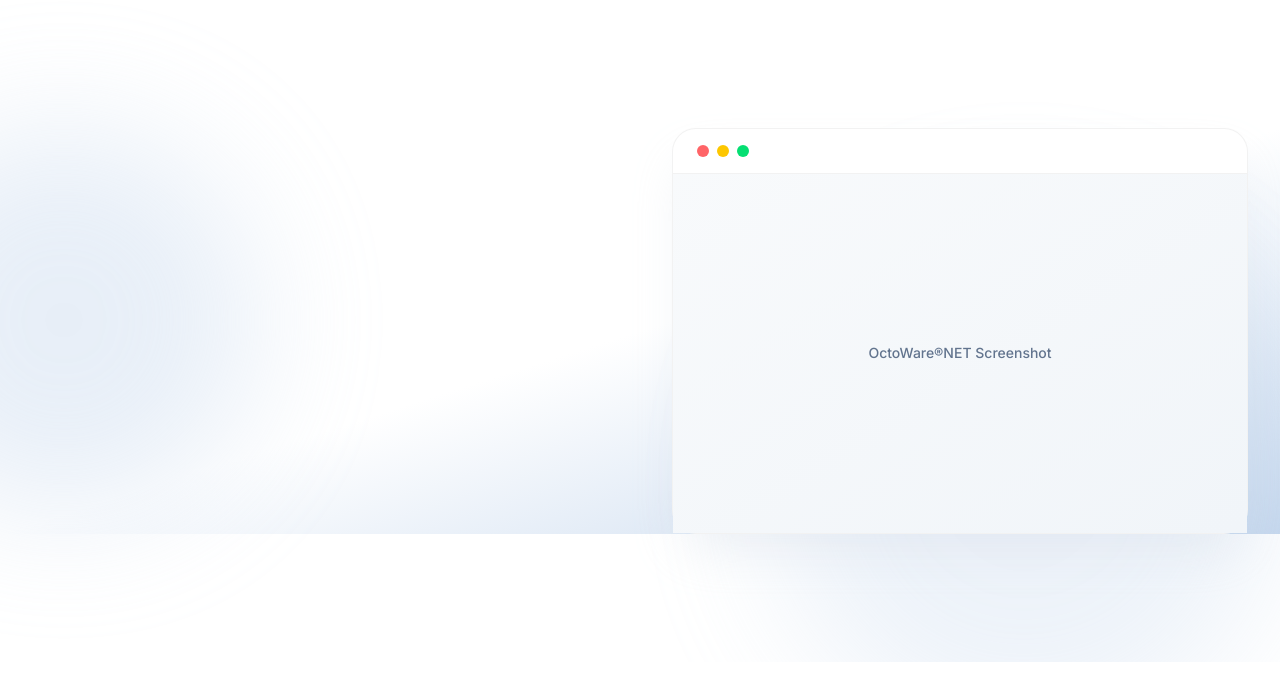
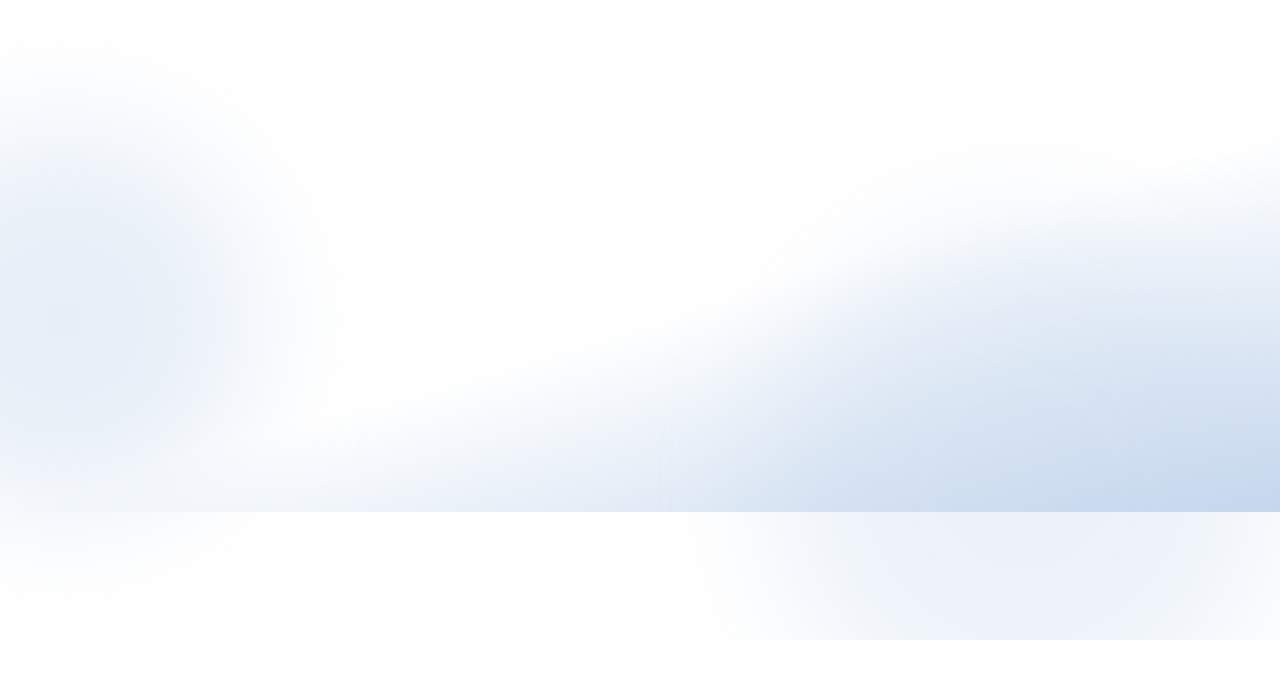
Before and after one commit to weblogger117-art/octoware-website, a Next.js app: page / in a window 1280 px wide. Shown: the top 700 px of the page. Built offline with nearby package versions, Linux system fonts and the light colour scheme.

Commit message:
Update HeroVisual.tsx

```diff
--- a/components/sections/HeroVisual.tsx
+++ b/components/sections/HeroVisual.tsx
@@ -1,20 +1,10 @@
 export function HeroVisual() {
   return (
-    <div className="relative flex justify-center lg:justify-end">
-      <div className="w-full max-w-3xl rounded-3xl border border-black/5 bg-white shadow-2xl shadow-slate-300/30">
-        {/* Browserleiste */}
-        <div className="flex items-center gap-2 border-b border-black/5 px-6 py-4">
-          <div className="h-3 w-3 rounded-full bg-red-400" />
-          <div className="h-3 w-3 rounded-full bg-yellow-400" />
-          <div className="h-3 w-3 rounded-full bg-green-400" />
-        </div>
-
-        {/* Screenshot-Platzhalter */}
-        <div className="aspect-[16/10] bg-gradient-to-br from-slate-50 to-slate-100 flex items-center justify-center">
-          <span className="text-sm font-medium text-slate-500">
-            OctoWare®NET Screenshot
-          </span>
-        </div>
+    <div className="flex items-center justify-center">
+      <div className="flex aspect-video w-full max-w-3xl items-center justify-center rounded-3xl border border-dashed border-[var(--color-border)] bg-[var(--color-surface)]">
+        <span className="text-sm text-[var(--color-text-light)]">
+          Laptop-Mockup folgt
+        </span>
       </div>
     </div>
   );
```
